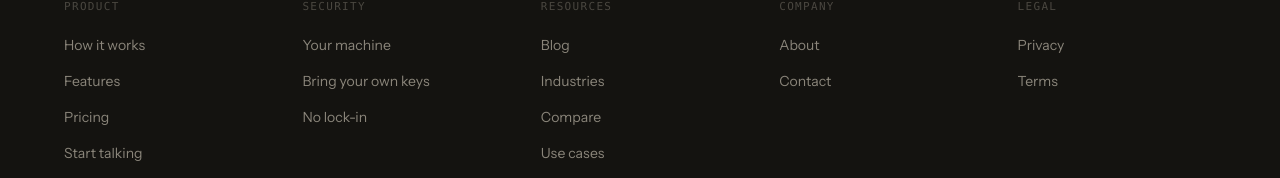
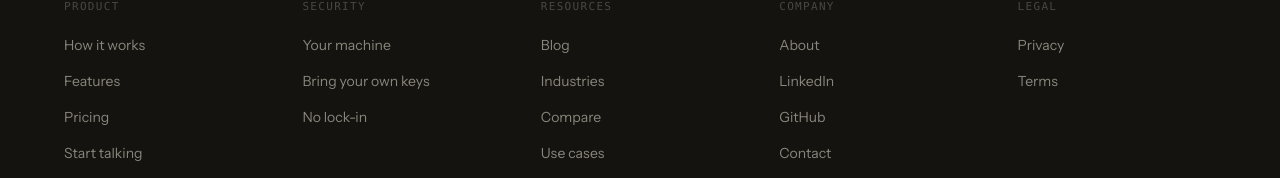
Before and after one commit to Erriccc/osborn, a Next.js app in the folder frontend/: page / in a window 1280 px wide. Shown: the part 8455-8633 px from the top of the page. Built offline with nearby package versions, Linux system fonts and the light colour scheme; no server answers.

Commit message:
feat(marketing): LinkedIn + GitHub links in footers
Homepage footer Company column and the shared MarketingShell footer now link
the founder's LinkedIn and the open-source repo (github.com/Erriccc/osborn).

```diff
--- a/frontend/src/components/landing/LandingFooter.tsx
+++ b/frontend/src/components/landing/LandingFooter.tsx
@@ -31,6 +31,8 @@ const COLUMNS: { heading: string; links: { label: string; href: string }[] }[] =
     heading: 'Company',
     links: [
       { label: 'About', href: '/about' },
+      { label: 'LinkedIn', href: 'https://www.linkedin.com/in/osbornojure/' },
+      { label: 'GitHub', href: 'https://github.com/Erriccc/osborn' },
       { label: 'Contact', href: 'mailto:hello@voice-native.com' },
     ],
   },
--- a/frontend/src/components/marketing/MarketingShell.tsx
+++ b/frontend/src/components/marketing/MarketingShell.tsx
@@ -64,9 +64,13 @@ export default function MarketingShell({ children }: { children: ReactNode }) {
           <span className="font-display text-[15px] text-[var(--text-secondary)]">
             Voice Native
           </span>
-          <span className="font-mono text-[11px] uppercase tracking-[0.14em]">
-            Talk to it. It ships.
-          </span>
+          <div className="flex items-center gap-5">
+            <a href="https://www.linkedin.com/in/osbornojure/" target="_blank" rel="noopener noreferrer" className="transition-colors hover:text-[var(--text-secondary)]">LinkedIn</a>
+            <a href="https://github.com/Erriccc/osborn" target="_blank" rel="noopener noreferrer" className="transition-colors hover:text-[var(--text-secondary)]">GitHub</a>
+            <span className="font-mono text-[11px] uppercase tracking-[0.14em]">
+              Talk to it. It ships.
+            </span>
+          </div>
         </div>
       </footer>
     </div>
```
